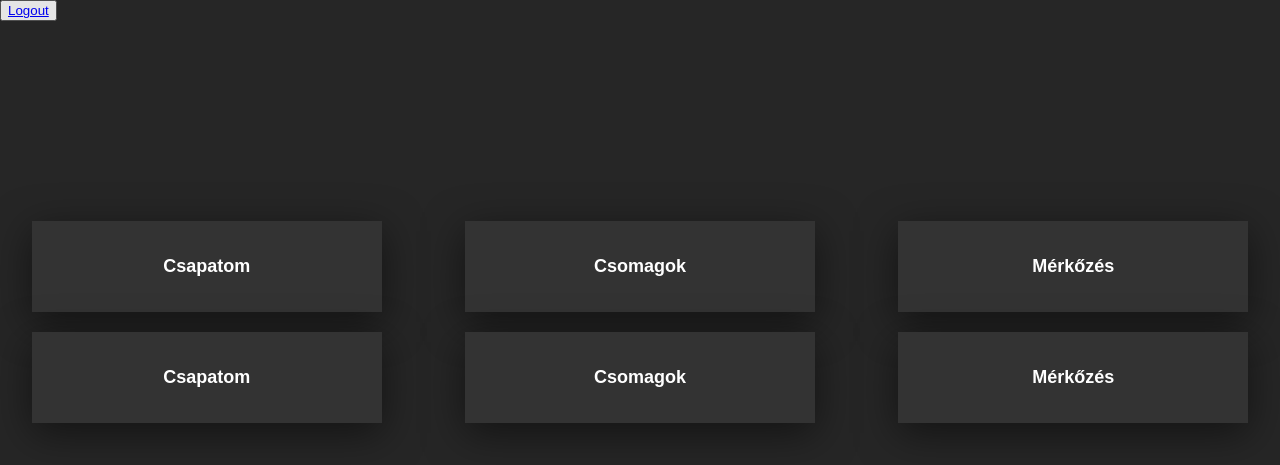
After one commit to xvs921/Kosarlabda_app, a PHP site: page /menu.php in a window 1280 px wide. The commit adds this page. Shown: the top 465 px of the page. Run offline with PHP 8.4, Linux system fonts and the light colour scheme; the visitor is signed in with stand-in values (Sample User, id 1).

Commit message:
bejelentkezés után menu.php és kijelentkezés onnan

```diff
--- a/indexclasses.php
+++ b/indexclasses.php
@@ -55,9 +55,8 @@ class Session
     }
     if($_SESSION["login_state"] != "")
     {
-      //header("location: idenyit.html");
-      //die();
-	  echo "ok";
+      header("location:menu.php");
+      die();
     }
   }
   public function signin($felhasznalonev, $jelszo)
@@ -70,9 +69,8 @@ class Session
       if (password_verify($jelszo, $this->row["jelszo"]))
       {
         $_SESSION["login_state"] = $this->row["id"];
-        //header("location: idenyit.html");
-        //die();
-		echo "belepett";
+        header("location:menu.php");
+        die();
       }
       else
       {
--- /dev/null
+++ b/menu.php
@@ -0,0 +1,68 @@
+<?php
+include("indexclasses.php");
+$session = new Session();
+$session->sessionStart();
+if(isset($_GET["action"]) && $_GET["action"] == "cmd_logout")
+{
+	$logout = new Session();
+	$logout->logout();
+}
+?>
+<!DOCTYPE html>
+<html>
+<head>
+	<meta charset="utf-8">
+	<meta name="viewport" content="width=device-width, initial-scale=1.0">
+	<title>Testimonials Card</title>
+	<link rel="stylesheet" href="menustyle.css">
+</head>
+<span>
+	<button><a href="menu.php?action=cmd_logout">Logout</a></button>
+</span>
+<body>
+	<div class="testimonials">
+		<div class="card">
+			<div class="content">
+				<div class="details">
+					<h2>Csapatom<br><span></span></h2>
+				</div>
+			</div>
+		</div>
+		<div class="card">
+			<div class="content">
+				<div class="details">
+					<h2>Csomagok<br><span></span></h2>
+				</div>
+			</div>
+		</div>
+		<div class="card">
+			<div class="content">
+				<div class="details">
+					<h2>Mérkőzés<br><span></span></h2>
+				</div>
+			</div>
+		</div>
+		<div class="card">
+			<div class="content">
+				<div class="details">
+					<h2>Csapatom<br><span></span></h2>
+				</div>
+			</div>
+		</div>
+		<div class="card">
+			<div class="content">
+				<div class="details">
+					<h2>Csomagok<br><span></span></h2>
+				</div>
+			</div>
+		</div>
+		<div class="card">
+			<div class="content">
+				<div class="details">
+					<h2>Mérkőzés<br><span></span></h2>
+				</div>
+			</div>
+		</div>
+	</div>
+</body>
+</html>
--- /dev/null
+++ b/menustyle.css
@@ -0,0 +1,79 @@
+body
+{
+	margin:0;
+	padding:0;
+	width: 100%;
+	height: 100%;
+	font-family: sans-serif;
+	background: #262626;
+}
+.testimonials
+{
+	margin: 200px auto 100px;
+	display: grid;
+	grid-template-columns: repeat( auto-fit, minmax(350px, 1fr));
+	grid-gap: 20px;
+}
+.testimonials .card
+{
+	position: relative;
+	width: 350px;
+	margin: 0 auto;
+	background: #333;
+	padding: 20px;
+	box-sizing: border-box;
+	text-align: center;
+	box-shadow: 0 10px 40px rgba(0,0,0,.5);
+	overflow: hidden;
+}
+.testimonials .card .layer
+{
+	position: absolute;
+	top: calc(100%);
+	left: 0;
+	width: 100%;
+	height: 100%;
+	background: linear-gradient(#03a9f4, #e91ee3);
+	z-index: 1;
+	transition: 0.5s;
+}
+.testimonials .card:hover .layer
+{
+	top: 0;
+}
+.testimonials .card .content
+{
+	position: relative;
+	z-index: 2;
+}
+.testimonials .card .content p
+{
+	font-size: 18px;
+	line-height: 24px;
+	color: #fff;
+}
+.testimonials .card .content .image
+{
+	width: 100%;
+	height: 100%;
+	margin: 0 auto;
+	border-radius: 50%;
+	overflow: hidden;
+	border: 4px solid #fff;
+	box-shadow: 0 10px 40px rgba(0,0,0,.2);
+}
+.testimonials .card .content .details h2
+{
+	font-size: 18px;
+	color: #fff;
+}
+.testimonials .card .content .details h2 span
+{
+	color: #03a9f4;
+	font-size: 14px;
+	transition: 0.5s;
+}
+.testimonials .card:hover .content .details h2 span
+{
+	color: #fff;
+}
```
